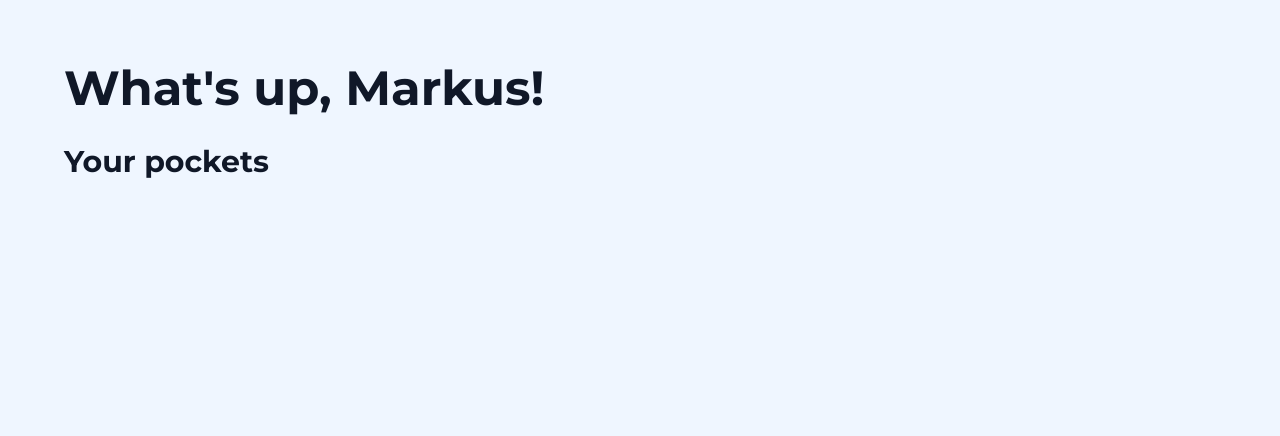
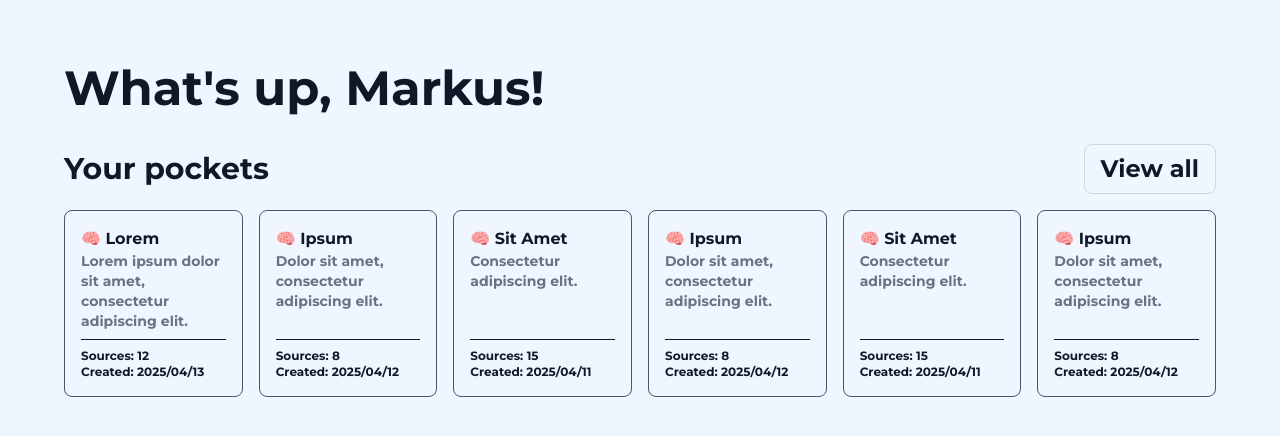
Before and after one commit to VpgMackan/fylr.chat, a Next.js app in the folder packages/web/: page / in a window 1280 px wide. Shown: the top 436 px of the page. Built offline with nearby package versions, Linux system fonts and the light colour scheme; no server answers; some icons are missing.

Commit message:
add Pocket component to HomePage; enhance layout with translations and dynamic data display

```diff
--- a/packages/web/public/messages/en.json
+++ b/packages/web/public/messages/en.json
@@ -1,6 +1,10 @@
 {
   "HomePage": {
     "welcome": "What's up, {name}!",
-    "yourPockets": "Your pockets"
+    "yourPockets": "Your pockets",
+    "viewAll": "View all",
+    "noPockets": "You don't have any pockets yet.",
+    "sources": "Sources: {amount}",
+    "created": "Created: {date}"
   }
 }
--- a/packages/web/src/app/page.tsx
+++ b/packages/web/src/app/page.tsx
@@ -1,5 +1,36 @@
 import { useTranslations } from "next-intl";
 import { Icon } from "@iconify/react";
+
+function Pocket({
+  title,
+  description,
+  sources,
+  created,
+  translation,
+}: {
+  title: string;
+  description: string;
+  sources: number;
+  created: string;
+  translation: ReturnType<typeof useTranslations>;
+}) {
+  return (
+    <div className="border border-gray-600 rounded-lg p-4 hover:shadow-md transition-shadow duration-200 flex flex-col justify-between">
+      <div>
+        <p className="font-semibold">{title}</p>
+        <p className="text-sm text-gray-500 mb-2">{description}</p>
+      </div>
+
+      <div>
+        <hr />
+        <p className="text-xs mt-2">
+          {translation("sources", { amount: sources })}
+        </p>
+        <p className="text-xs">{translation("created", { date: created })}</p>
+      </div>
+    </div>
+  );
+}
 
 export default function HomePage() {
   const t = useTranslations("HomePage");
@@ -7,11 +38,61 @@ export default function HomePage() {
   return (
     <div>
       <div className="flex text-5xl ">
-        <h1 className="mr-8 font-bold">{t("welcome", { name: "Markus" })}</h1>
+        <p className="mr-8 font-bold">{t("welcome", { name: "Markus" })}</p>
         <Icon icon="twemoji:waving-hand" flip="horizontal" />
       </div>
-      <div className="flex text-3xl mt-8">
-        <h1 className="mr-8 font-bold">{t("yourPockets")}</h1>
+      <div>
+        <div className="flex justify-between items-center space-x-4 mt-8 mb-4">
+          <p className="font-semibold text-3xl">{t("yourPockets")}</p>
+          <button className="border border-gray-300 rounded-lg py-2 px-4 text-2xl hover:bg-gray-100 transition-colors duration-200">
+            {t("viewAll")}
+          </button>
+        </div>
+
+        <div className="grid grid-cols-1 md:grid-cols-2 lg:grid-cols-6 gap-4">
+          <Pocket
+            title="🧠 Lorem"
+            description="Lorem ipsum dolor sit amet, consectetur adipiscing elit."
+            sources={12}
+            created="2025/04/13"
+            translation={t}
+          />
+          <Pocket
+            title="🧠 Ipsum"
+            description="Dolor sit amet, consectetur adipiscing elit."
+            sources={8}
+            created="2025/04/12"
+            translation={t}
+          />
+          <Pocket
+            title="🧠 Sit Amet"
+            description="Consectetur adipiscing elit."
+            sources={15}
+            created="2025/04/11"
+            translation={t}
+          />
+          <Pocket
+            title="🧠 Ipsum"
+            description="Dolor sit amet, consectetur adipiscing elit."
+            sources={8}
+            created="2025/04/12"
+            translation={t}
+          />
+          <Pocket
+            title="🧠 Sit Amet"
+            description="Consectetur adipiscing elit."
+            sources={15}
+            created="2025/04/11"
+            translation={t}
+          />
+          <Pocket
+            title="🧠 Ipsum"
+            description="Dolor sit amet, consectetur adipiscing elit."
+            sources={8}
+            created="2025/04/12"
+            translation={t}
+          />
+        </div>
       </div>
     </div>
   );
```
